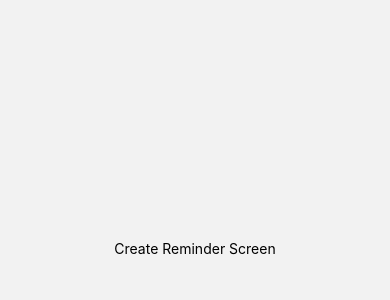
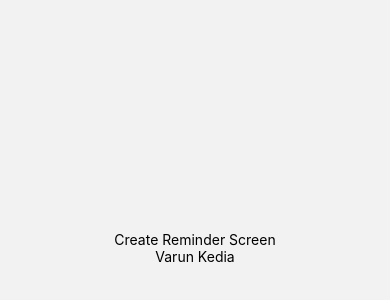
Before and after one commit to purplevarun/reminder-app, a React Native app: screen / in a window 390 px wide. Shown: the part 174-474 px from the top of the page. Built offline with nearby package versions, Linux system fonts and the light colour scheme.

Commit message:
Created Global Context for Passing Values.

```diff
--- a/App.js
+++ b/App.js
@@ -1,5 +1,10 @@
 import Router from "./router/Router";
+import GlobalContext from "./contexts/GlobalContext";
 const App = () => {
-	return <Router />;
+	return (
+		<GlobalContext>
+			<Router />
+		</GlobalContext>
+	);
 };
 export default App;
--- /dev/null
+++ b/contexts/GlobalContext.js
@@ -0,0 +1,14 @@
+import { createContext } from "react";
+export const GlobalContext = createContext();
+export const data = {
+	name: "Varun Kedia",
+};
+
+const GlobalContextProvider = (props) => {
+	return (
+		<GlobalContext.Provider value={data}>
+			{props.children}
+		</GlobalContext.Provider>
+	);
+};
+export default GlobalContextProvider;
--- a/screens/CreateReminderScreen.js
+++ b/screens/CreateReminderScreen.js
@@ -1,10 +1,14 @@
+import { useContext } from "react";
 import { View, Text } from "react-native";
+import { GlobalContext } from "../contexts/GlobalContext";
 const CreateReminderScreen = () => {
+	const data = useContext(GlobalContext);
 	return (
 		<View
 			style={{ flex: 1, justifyContent: "center", alignItems: "center" }}
 		>
 			<Text>Create Reminder Screen</Text>
+			<Text>{data.name}</Text>
 		</View>
 	);
 };
```
